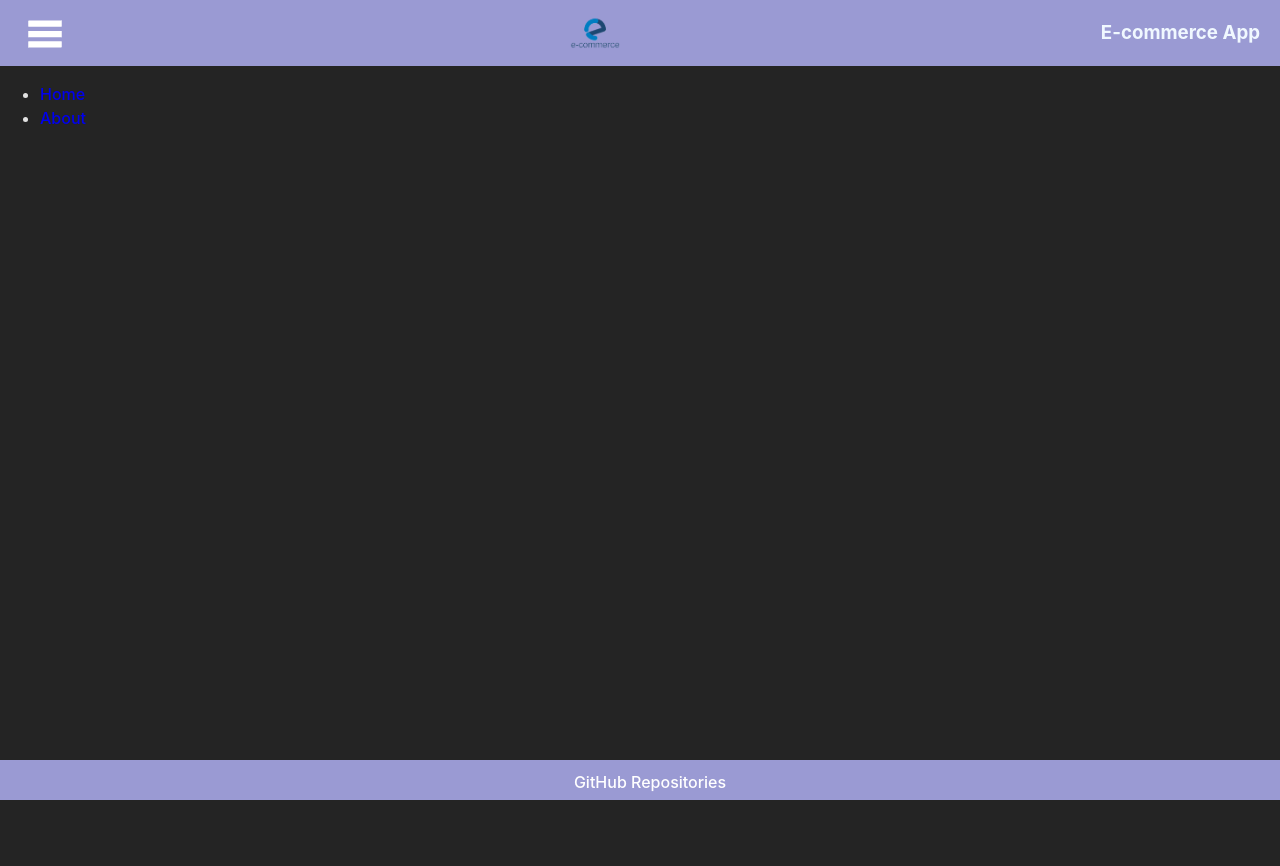
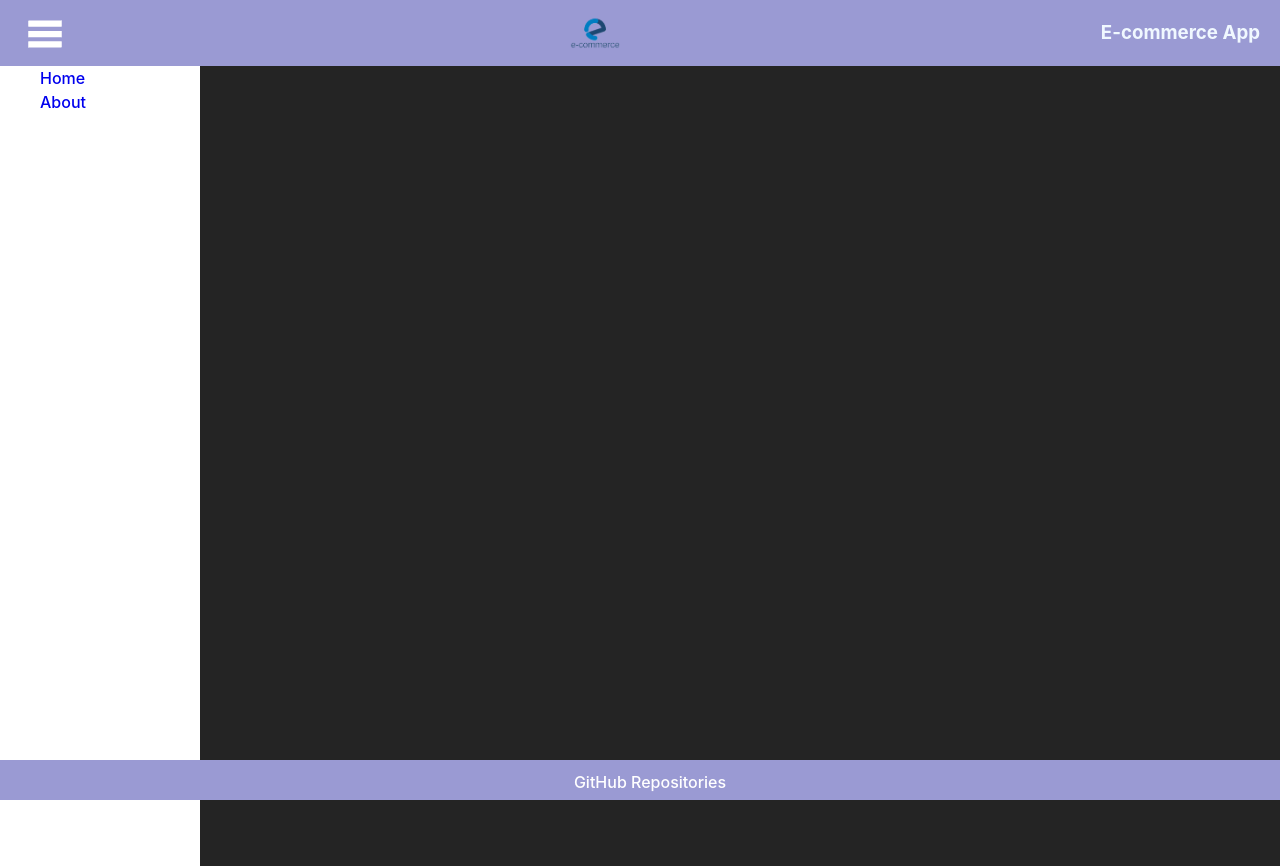
Before and after one commit to shaza-kashlan/mini-e-commerce-admin, a React (Vite) app in the folder vite-project/: page / in a window 1280 px wide. Before the commit the page ends 800 px from the top, so only its background shows below. Built offline with nearby package versions, Linux system fonts and the light colour scheme.

Commit message:
sidebar done

```diff
--- a/vite-project/src/App.css
+++ b/vite-project/src/App.css
@@ -1,6 +1,6 @@
 #root {
   max-width: 1280px;
-  margin: 0 auto;
+
   /* padding: 2rem;
   text-align: center; */
 
@@ -9,12 +9,10 @@
 .navbar img {
   height: 30%;
   width : 50px;
- padding-left: 20px;
+  padding-left: 20px;
 }
 .navbar {
-   /* padding-left: 10px;
-   padding-right: 20px; */
-   display: flex;
+  display: flex;
   flex-direction: row;
   align-items: center;
   justify-content: space-between;
@@ -43,6 +41,13 @@
   color: white;
 }
 
-ul:hover{
+.sidebar-list{
+  background-color: #ffffff;
+  width: 200px;
+  height: 100vh;
+  margin:0;
+}
 
+ul{
+  margin: 0;
 }
--- a/vite-project/src/App.jsx
+++ b/vite-project/src/App.jsx
@@ -1,4 +1,4 @@
-
+import { useState } from 'react';
 import './App.css'
 import Navbar from './components/Navbar'
 import { Footer } from './components/Footer'
@@ -6,11 +6,20 @@ import { Sidebar } from './components/Sidebar'
 
 function App() {
 
+  const [isImageClicked, setIsImageClicked] = useState(false);
+
+  const onSidebarToggle = () => {
+    console.log("image clicked")
+    setIsImageClicked(!isImageClicked);
+  };
+
   return (
     <>
-      <Navbar/>
-      <Footer/>
-      <Sidebar/>
+      <Navbar onSidebarToggle = {onSidebarToggle}/>
+      {isImageClicked}{
+        <Sidebar/>
+      }
+      <Footer />
     </>
   )
 }
```
